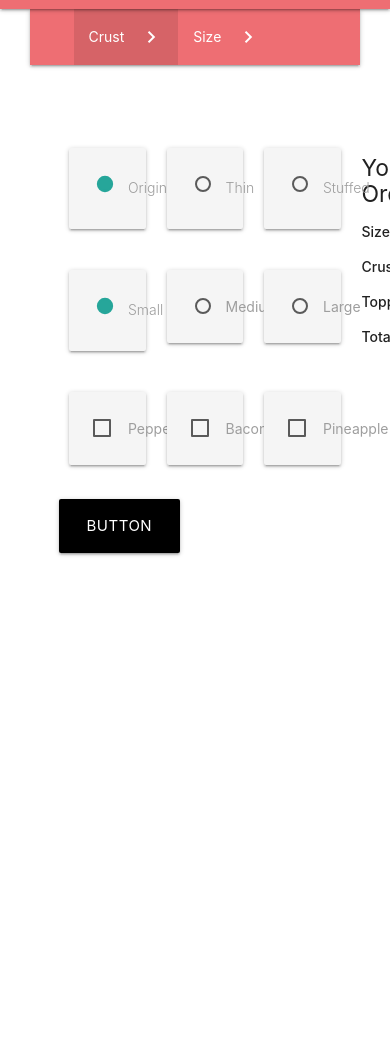
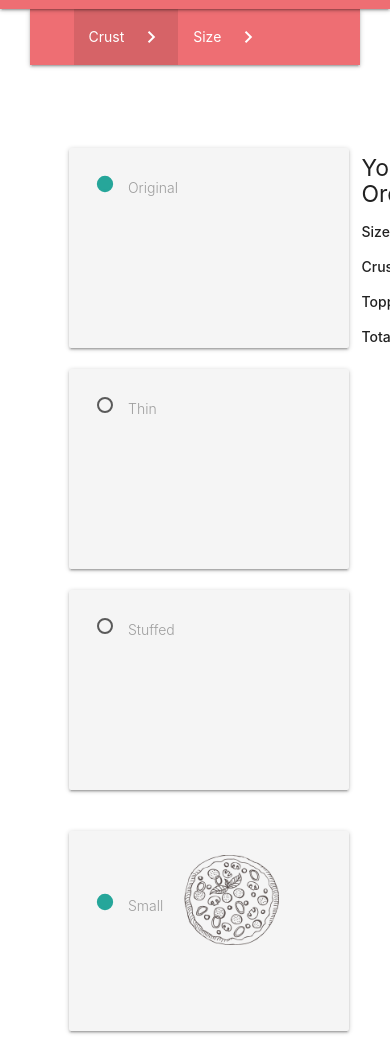
Before and after one commit to swampcamel/pizza-hole, a plain HTML site: page index.html in a window 390 px wide. Shown: the part 47-1089 px from the top of the page. Before the commit the page ends 844 px from the top, so only its background shows below. Drawn offline with nearby package versions, Linux system fonts and the light colour scheme.

Commit message:
add mobile responsiveness for form columns

```diff
--- a/css/styles.css
+++ b/css/styles.css
@@ -11,3 +11,17 @@
   margin-left: 15%;
   margin-right: 0%;
 }
+
+.card, .card-parent {
+  min-height: 200px;
+  min-width: 280px;
+}
+
+.form-value {
+  padding-top: 50%;
+}
+
+#small-pizza {
+  height: 80%;
+  width: 80%;
+}
--- a/index.html
+++ b/index.html
@@ -57,7 +57,7 @@
         <div class="col s9">
           <form id="pizza-form">
             <div id="crust" class="row">
-              <div class="col s4">
+              <div class="col s4 card-parent">
                 <div class="card grey lighten-4">
                   <div class="card-content">
                 <p>
@@ -69,7 +69,7 @@
               </div>
             </div>
           </div>
-            <div class="col s4">
+            <div class="col s4 card-parent">
               <div class="card grey lighten-4">
                 <div class="card-content">
                   <p>
@@ -81,7 +81,7 @@
               </div>
             </div>
           </div>
-          <div class="col s4">
+          <div class="col s4 card-parent">
             <div class="card grey lighten-4">
               <div class="card-content">
                 <p>
@@ -95,37 +95,52 @@
           </div>
         </div>
         <div id="size" class="row">
-          <div class="col s4">
+          <div class="col s4 card-parent">
             <div class="card grey lighten-4">
               <div class="card-content">
-                <p>
+                <div class="row">
+                  <div class="col">
+                    <p class="form-value">
                       <label>
                         <input name="size-group" type="radio" value="Small" checked />
                         <span class="card-title">Small</span>
                       </label>
                     </p>
                   </div>
+                  <div class="col">
+                    <img id="small-pizza" src="img/pizza-icon-reg.png" alt="medium size pizza">
                   </div>
                 </div>
-          <div class="col s4">
+              </div>
+            </div>
+          </div>
+          <div class="col s4 card-parent">
             <div class="card grey lighten-4">
               <div class="card-content">
-                <p>
+                <div class="row">
+                  <div class="col">
+                    <p class="form-value">
                       <label>
                         <input name="size-group" type="radio" value="Medium" />
-                    <span>Medium</span>
+                        <span class="card-title">Medium</span>
+
                       </label>
                     </p>
                   </div>
+                  <div class="col">
+                    <img src="img/pizza-icon-reg.png" alt="medium size pizza">
                   </div>
                 </div>
-          <div class="col s4">
+              </div>
+            </div>
+          </div>
+          <div class="col s4 card-parent">
             <div class="card grey lighten-4">
               <div class="card-content">
                 <p>
                   <label>
                     <input name="size-group" type="radio" value="Large" />
-                    <span>Large</span>
+                    <span class="card-title">Large</span>
                   </label>
                 </p>
               </div>
@@ -133,37 +148,37 @@
           </div>
         </div>
         <div id="toppings" class="row">
-          <div class="col s4">
+          <div class="col s4 card-parent">
             <div class="card grey lighten-4">
               <div class="card-content">
                 <p>
                   <label>
                     <input name="toppings-group" type="checkbox" value="Pepperoni"/>
-                    <span>Pepperoni</span>
+                    <span class="card-title">Pepperoni</span>
                   </label>
                 </p>
               </div>
             </div>
           </div>
-          <div class="col s4">
+          <div class="col s4 card-parent">
             <div class="card grey lighten-4">
               <div class="card-content">
                 <p>
                   <label>
                     <input name="toppings-group" type="checkbox" value="Bacon"/>
-                    <span>Bacon</span>
+                    <span class="card-title">Bacon</span>
                   </label>
                 </p>
               </div>
             </div>
           </div>
-          <div class="col s4">
+          <div class="col s4 card-parent">
             <div class="card grey lighten-4">
               <div class="card-content">
                 <p>
                   <label>
                     <input name="toppings-group" type="checkbox" value="Pineapple"/>
-                    <span>Pineapple</span>
+                    <span class="card-title">Pineapple</span>
                   </label>
                 </p>
               </div>
```
Also changed, not shown: img/pizza-icon-reg.png (added), 1 other file. Lines whose indentation alone changed are shown as unchanged.
